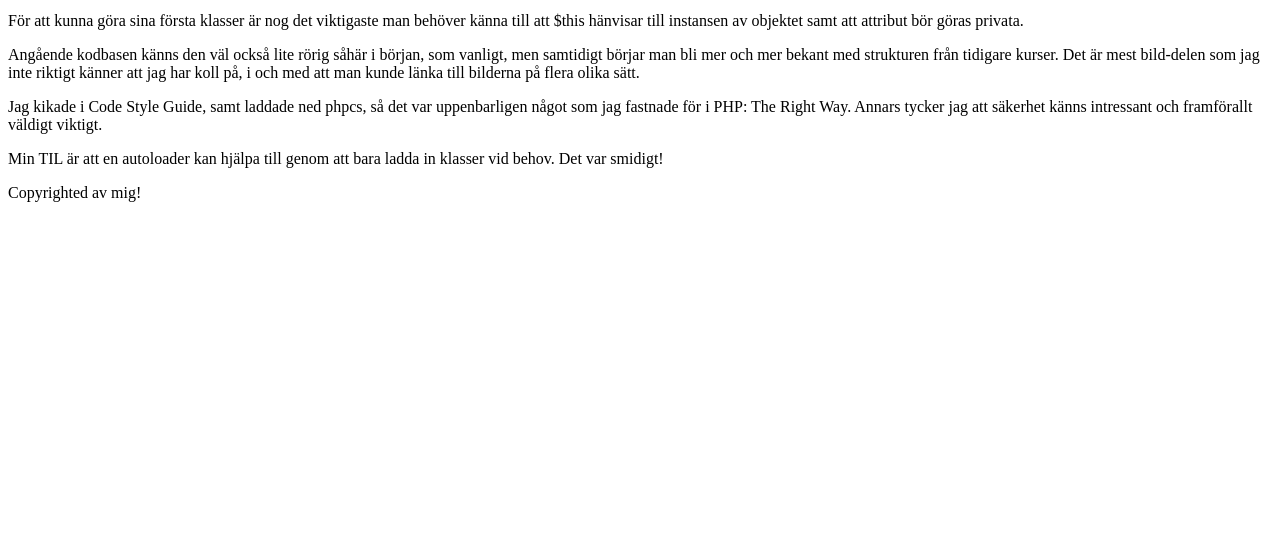
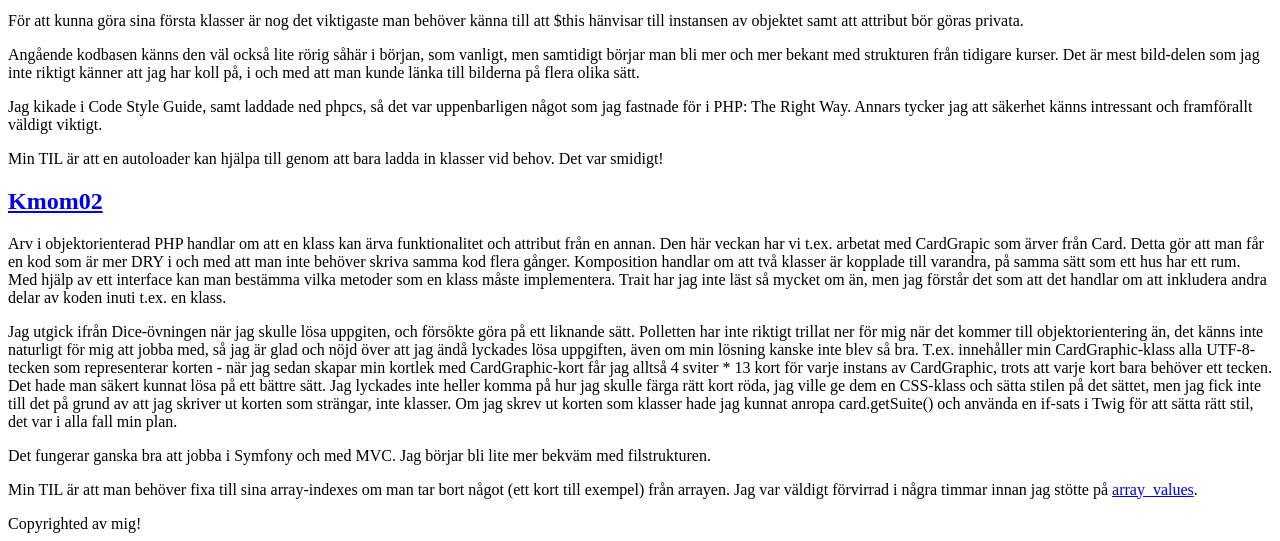
Before and after one commit to davidallert/mvc, a Symfony app: template templates/report.html.twig in a window 1280 px wide. Shown: the part 309-850 px from the top of the page. Before the commit the page ends 511 px from the top, so only its background shows below. Run offline with Twig, Linux system fonts and the light colour scheme; the template is opened without the code that fills it, so the values that code supplies are empty; some libraries are stand-ins or nearby versions.

Commit message:
Update report text for kmom02.

```diff
--- a/templates/report.html.twig
+++ b/templates/report.html.twig
@@ -10,4 +10,9 @@
     <p>Angående kodbasen känns den väl också lite rörig såhär i början, som vanligt, men samtidigt börjar man bli mer och mer bekant med strukturen från tidigare kurser. Det är mest bild-delen som jag inte riktigt känner att jag har koll på, i och med att man kunde länka till bilderna på flera olika sätt.</p>
     <p>Jag kikade i Code Style Guide, samt laddade ned phpcs, så det var uppenbarligen något som jag fastnade för i PHP: The Right Way. Annars tycker jag att säkerhet känns intressant och framförallt väldigt viktigt.</p>
     <p>Min TIL är att en autoloader kan hjälpa till genom att bara ladda in klasser vid behov. Det var smidigt!</p>
+    <h2 id="kmom02"><a href="#kmom02">Kmom02</a></h2>
+    <p>Arv i objektorienterad PHP handlar om att en klass kan ärva funktionalitet och attribut från en annan. Den här veckan har vi t.ex. arbetat med CardGrapic som ärver från Card. Detta gör att man får en kod som är mer DRY i och med att man inte behöver skriva samma kod flera gånger. Komposition handlar om att två klasser är kopplade till varandra, på samma sätt som ett hus har ett rum. Med hjälp av ett interface kan man bestämma vilka metoder som en klass måste implementera. Trait har jag inte läst så mycket om än, men jag förstår det som att det handlar om att inkludera andra delar av koden inuti t.ex. en klass.</p>
+    <p>Jag utgick ifrån Dice-övningen när jag skulle lösa uppgiten, och försökte göra på ett liknande sätt. Polletten har inte riktigt trillat ner för mig när det kommer till objektorientering än, det känns inte naturligt för mig att jobba med, så jag är glad och nöjd över att jag ändå lyckades lösa uppgiften, även om min lösning kanske inte blev så bra. T.ex. innehåller min CardGraphic-klass alla UTF-8-tecken som representerar korten - när jag sedan skapar min kortlek med CardGraphic-kort får jag alltså 4 sviter * 13 kort för varje instans av CardGraphic, trots att varje kort bara behöver ett tecken. Det hade man säkert kunnat lösa på ett bättre sätt. Jag lyckades inte heller komma på hur jag skulle färga rätt kort röda, jag ville ge dem en CSS-klass och sätta stilen på det sättet, men jag fick inte till det på grund av att jag skriver ut korten som strängar, inte klasser. Om jag skrev ut korten som klasser hade jag kunnat anropa card.getSuite() och använda en if-sats i Twig för att sätta rätt stil, det var i alla fall min plan.</p>
+    <p>Det fungerar ganska bra att jobba i Symfony och med MVC. Jag börjar bli lite mer bekväm med filstrukturen.</p>
+    <p>Min TIL är att man behöver fixa till sina array-indexes om man tar bort något (ett kort till exempel) från arrayen. Jag var väldigt förvirrad i några timmar innan jag stötte på <a href="https://www.php.net/manual/en/function.array-values.php">array_values</a>.</p>
 {% endblock %}
```
